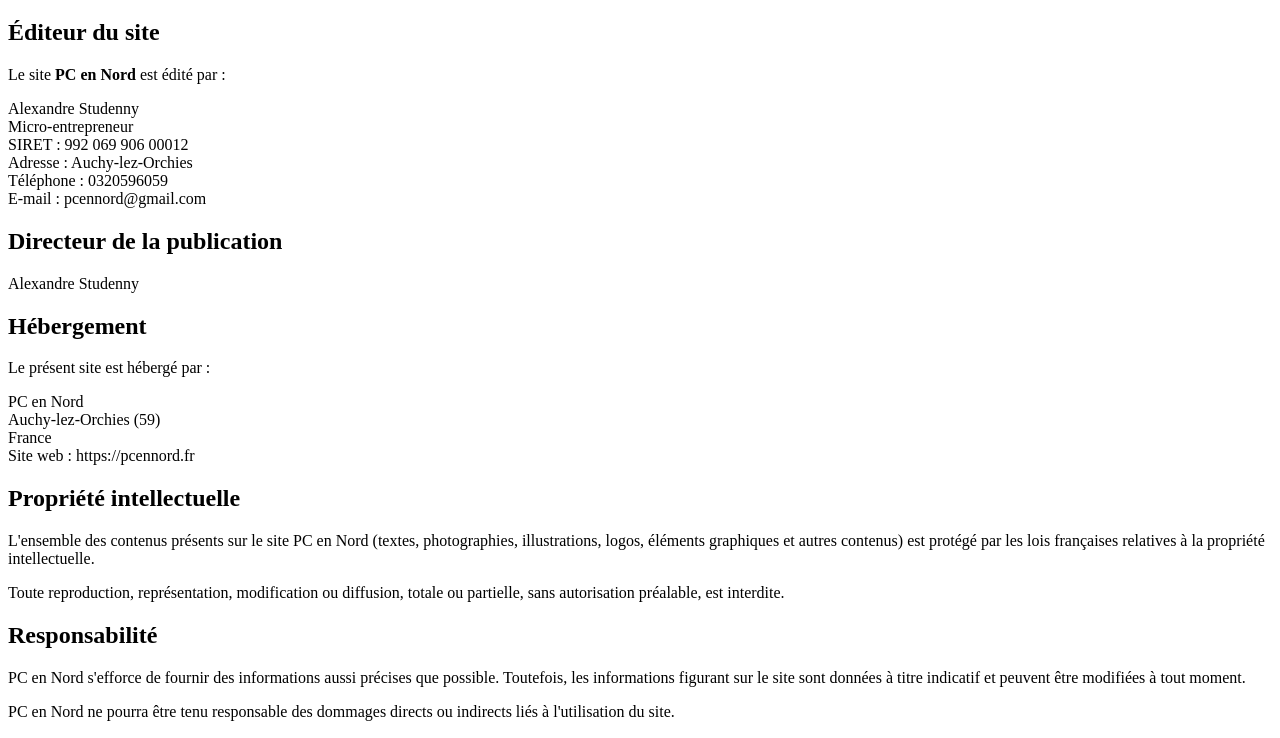
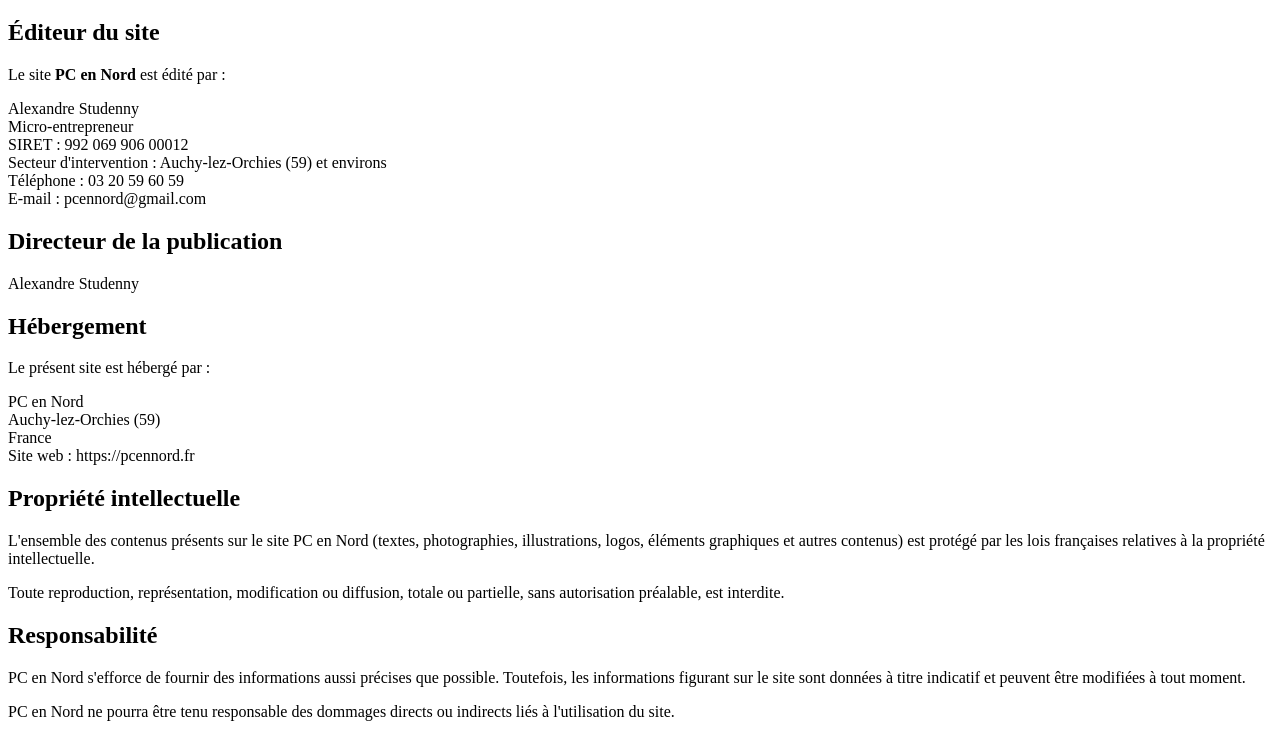
Before and after one commit to AdmPcEnNord/pc_en_nord_site, a plain HTML site: page mentions-legales.html in a window 1280 px wide. Shown: the part 61-799 px from the top of the page. Drawn offline with Linux system fonts and the light colour scheme.

Commit message:
Mise à jour des mentions légales

```diff
--- a/mentions-legales.html
+++ b/mentions-legales.html
@@ -19,8 +19,8 @@ Le site <strong>PC en Nord</strong> est édité par :
 Alexandre Studenny<br>
 Micro-entrepreneur<br>
 SIRET : 992 069 906 00012<br>
-Adresse : Auchy-lez-Orchies<br>
-Téléphone : 0320596059<br>
+Secteur d'intervention : Auchy-lez-Orchies (59) et environs<br>
+Téléphone : 03 20 59 60 59<br>
 E-mail : pcennord@gmail.com
 </p>
 
```
